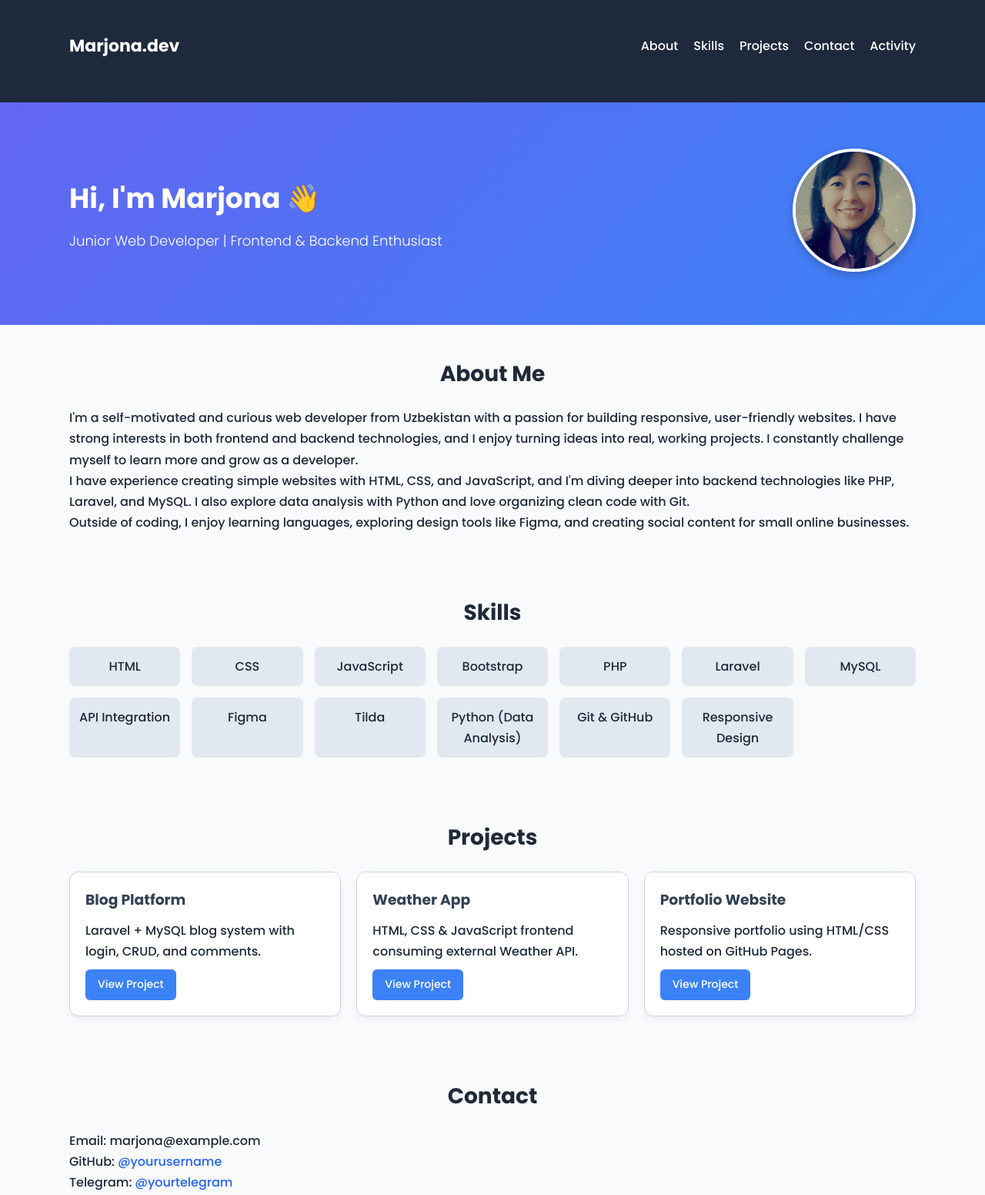
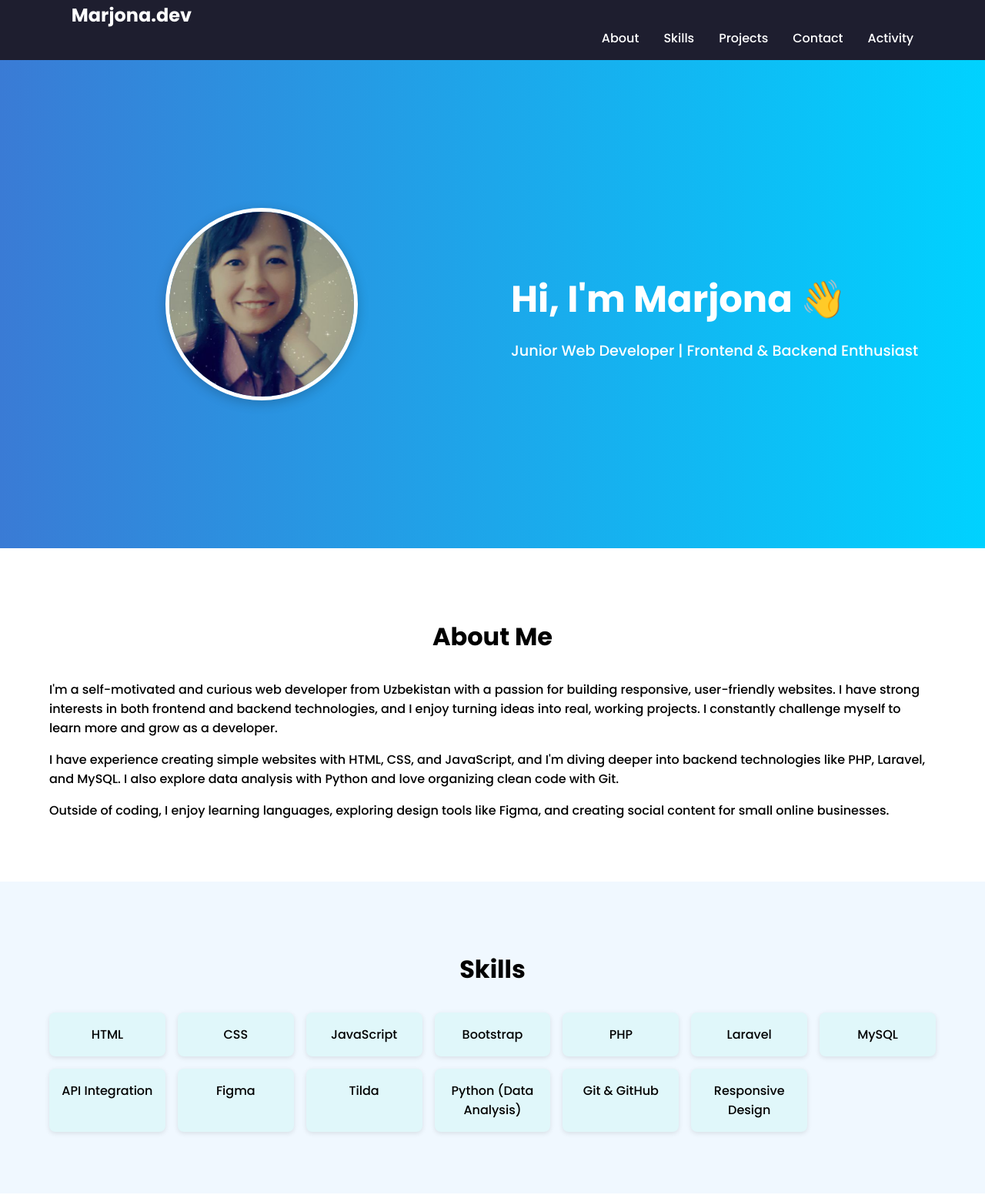
Before and after one commit to MARJONABOBONAZAROVA/own-portfolio, a plain HTML site: page port/index.html in a window 1280 px wide. Shown: the part 14-1566 px from the top of the page at 77% size. Drawn offline with Linux system fonts and the light colour scheme.

Commit message:
second day

```diff
--- a/port/index.html
+++ b/port/index.html
@@ -95,9 +95,10 @@
   <section id="contact" class="fade-in">
     <div class="container">
       <h2>Contact</h2>
-      <p>Email: marjona@example.com</p>
-      <p>GitHub: <a href="https://github.com/yourusername" target="_blank">@yourusername</a></p>
-      <p>Telegram: <a href="https://t.me/yourtelegram" target="_blank">@yourtelegram</a></p>
+      <p>GitHub: <a href="email" target="_blank">Email: bobonazarovamarjona66@gmil.com</a></p>
+      <!-- <p>Email: bobonazarovamarjona66@gmil.com</p> -->
+      <p>GitHub: <a href="https://github.com/MARJONABOBONAZAROVA" target="_blank">https://github.com/MARJONABOBONAZAROVA</a></p>
+      <p>Telegram: <a href="https://t.me/Marjona_2903000" target="_blank">Marjona_2903000</a></p>
     </div>
   </section>
 
--- a/port/style.css
+++ b/port/style.css
@@ -1,226 +1,201 @@
-/* Reset and base font */
-* {
+/* Reset and Base */
+body, html {
   margin: 0;
   padding: 0;
-  box-sizing: border-box;
-}
-
-body {
   font-family: 'Poppins', sans-serif;
-  background-color: #f8fafc;
-  color: #1e293b;
-  line-height: 1.7;
+  scroll-behavior: smooth;
+  background: #f5f5f5;
 }
 
 .container {
   width: 90%;
-  max-width: 1100px;
+  max-width: 1200px;
   margin: 0 auto;
-  padding: 40px 0;
 }
 
 /* Navbar */
 .navbar {
-  background-color: #1e293b;
-  padding: 15px 0;
+  background: #1e1e2f;
+  padding: 1rem 2rem;
   position: sticky;
   top: 0;
-  z-index: 999;
-}
-
-.navbar .container {
+  z-index: 10;
   display: flex;
   justify-content: space-between;
   align-items: center;
 }
 
-.logo {
-  color: white;
-  font-size: 22px;
+.navbar .logo {
+  color: #fff;
+  font-size: 1.5rem;
   font-weight: bold;
   text-decoration: none;
+  margin-right: 2rem;
 }
 
 .nav-links {
   list-style: none;
   display: flex;
-  gap: 20px;
+  gap: 2rem;
+  margin: 0;
+  padding: 0;
+  justify-content: flex-end;
+  flex: 1;
 }
 
-.nav-links a {
-  color: white;
-  text-decoration: none;
-  font-size: 16px;
-  transition: color 0.3s ease;
+.nav-links li {
+  display: inline-block;
 }
 
-.nav-links a:hover {
-  color: #60a5fa;
+.nav-links li a {
+  color: #fff;
+  text-decoration: none;
+  font-weight: 500;
+  transition: color 0.3s;
+}
+
+.nav-links li a:hover {
+  color: #00bcd4;
 }
 
 /* Header */
-.gradient-bg {
-  background: linear-gradient(135deg, #6366f1, #3b82f6);
-  color: white;
+header.gradient-bg {
+  background: linear-gradient(to right, #3a7bd5, #00d2ff);
+  padding: 12rem 0;
 }
 
 .header-content {
   display: flex;
   align-items: center;
-  justify-content: space-between;
+  justify-content: center;
+  gap: 3rem;
   flex-wrap: wrap;
-  padding: 60px 0;
+  flex-direction: row;
+  text-align: left;
+}
+
+.header-content .text {
+  flex: 1;
+  color: #fff;
+  max-width: 600px;
+  order: 2;
 }
 
 .header-content h1 {
-  font-size: 36px;
-  margin-bottom: 10px;
+  font-size: 3rem;
+  margin-bottom: 1rem;
+  white-space: nowrap;
 }
 
 .header-content p {
-  font-size: 18px;
-  font-weight: 300;
+  font-size: 1.2rem;
+  margin: 0;
+}
+
+.profile-img {
+  flex: 1;
+  display: flex;
+  justify-content: center;
+  align-items: center;
+  order: 1;
 }
 
 .profile-img img {
-  width: 160px;
-  height: 160px;
+  width: 240px;
+  height: 240px;
+  border-radius: 50%;
+  border: 5px solid #fff;
   object-fit: cover;
-  border-radius: 50%;
-  border: 4px solid #fff;
-  box-shadow: 0 4px 12px rgba(0, 0, 0, 0.2);
+  box-shadow: 0 4px 15px rgba(0,0,0,0.2);
 }
 
-/* Section titles */
-section h2 {
-  font-size: 28px;
-  margin-bottom: 20px;
-  color: #1f2937;
+/* Sections */
+section {
+  padding: 4rem 0;
+  background: #fff;
+}
+
+section:nth-of-type(even) {
+  background: #f0f8ff;
+}
+
+h2 {
   text-align: center;
+  font-size: 2rem;
+  margin-bottom: 2rem;
 }
 
 /* Skills */
 .skills-list {
+  list-style: none;
   display: grid;
-  grid-template-columns: repeat(auto-fit, minmax(140px, 1fr));
-  gap: 15px;
-  list-style: none;
+  grid-template-columns: repeat(auto-fit, minmax(150px, 1fr));
+  gap: 1rem;
   padding: 0;
 }
 
 .skills-list li {
-  background: #e2e8f0;
-  padding: 12px;
-  border-radius: 8px;
+  background: #e0f7fa;
+  padding: 1rem;
   text-align: center;
   font-weight: 500;
-  transition: transform 0.3s ease;
-}
-
-.skills-list li:hover {
-  transform: scale(1.05);
+  border-radius: 8px;
+  box-shadow: 0 2px 6px rgba(0,0,0,0.1);
 }
 
 /* Projects */
 .projects-grid {
   display: grid;
   grid-template-columns: repeat(auto-fit, minmax(280px, 1fr));
-  gap: 20px;
+  gap: 2rem;
 }
 
 .project-card {
-  background: #fff;
-  padding: 20px;
-  border: 1px solid #cbd5e1;
-  border-radius: 12px;
-  box-shadow: 0 4px 10px rgba(0, 0, 0, 0.05);
-  transition: all 0.3s ease;
-}
-
-.project-card:hover {
-  transform: translateY(-5px);
-  box-shadow: 0 8px 20px rgba(0, 0, 0, 0.1);
+  background: #ffffff;
+  padding: 1.5rem;
+  border-radius: 10px;
+  box-shadow: 0 4px 10px rgba(0,0,0,0.1);
 }
 
 .project-card h3 {
-  margin-bottom: 10px;
-  color: #334155;
+  margin-top: 0;
 }
 
 .view-btn {
   display: inline-block;
-  margin-top: 10px;
-  padding: 8px 16px;
-  background-color: #3b82f6;
-  color: white;
-  border-radius: 6px;
+  margin-top: 1rem;
+  color: #fff;
+  background: #00bcd4;
+  padding: 0.5rem 1rem;
   text-decoration: none;
-  font-size: 14px;
-  transition: background-color 0.3s ease;
+  border-radius: 5px;
+  transition: background 0.3s;
 }
 
 .view-btn:hover {
-  background-color: #2563eb;
+  background: #0196a7;
 }
 
 /* Contact */
-#contact a {
-  color: #2563eb;
+#contact p a {
+  color: #0077cc;
   text-decoration: none;
 }
 
-#contact a:hover {
+#contact p a:hover {
   text-decoration: underline;
 }
 
 /* Footer */
 footer {
   text-align: center;
-  padding: 30px 0;
-  font-size: 14px;
+  padding: 2rem 0;
+  background: linear-gradient(to right, #3a7bd5, #00d2ff);
+  color: #fff;
 }
 
 .back-to-top {
-  display: inline-block;
-  margin-top: 10px;
-  font-size: 16px;
-  color: #93c5fd;
+  color: #fff;
   text-decoration: none;
+  font-weight: 500;
 }
-
-.back-to-top:hover {
-  color: white;
-}
-
-/* Animatsiya */
-.fade-in {
-  opacity: 0;
-  transform: translateY(20px);
-  animation: fadeInUp 1s ease forwards;
-}
-
-@keyframes fadeInUp {
-  to {
-    opacity: 1;
-    transform: translateY(0);
-  }
-}
-
-/* Responsive */
-@media (max-width: 768px) {
-  .header-content {
-    flex-direction: column;
-    text-align: center;
-  }
-
-  .profile-img {
-    margin-top: 20px;
-  }
-
-  .nav-links {
-    flex-direction: column;
-    align-items: center;
-    gap: 10px;
-    margin-top: 10px;
-  }
-}
```
Also changed, not shown: 2 other files.
